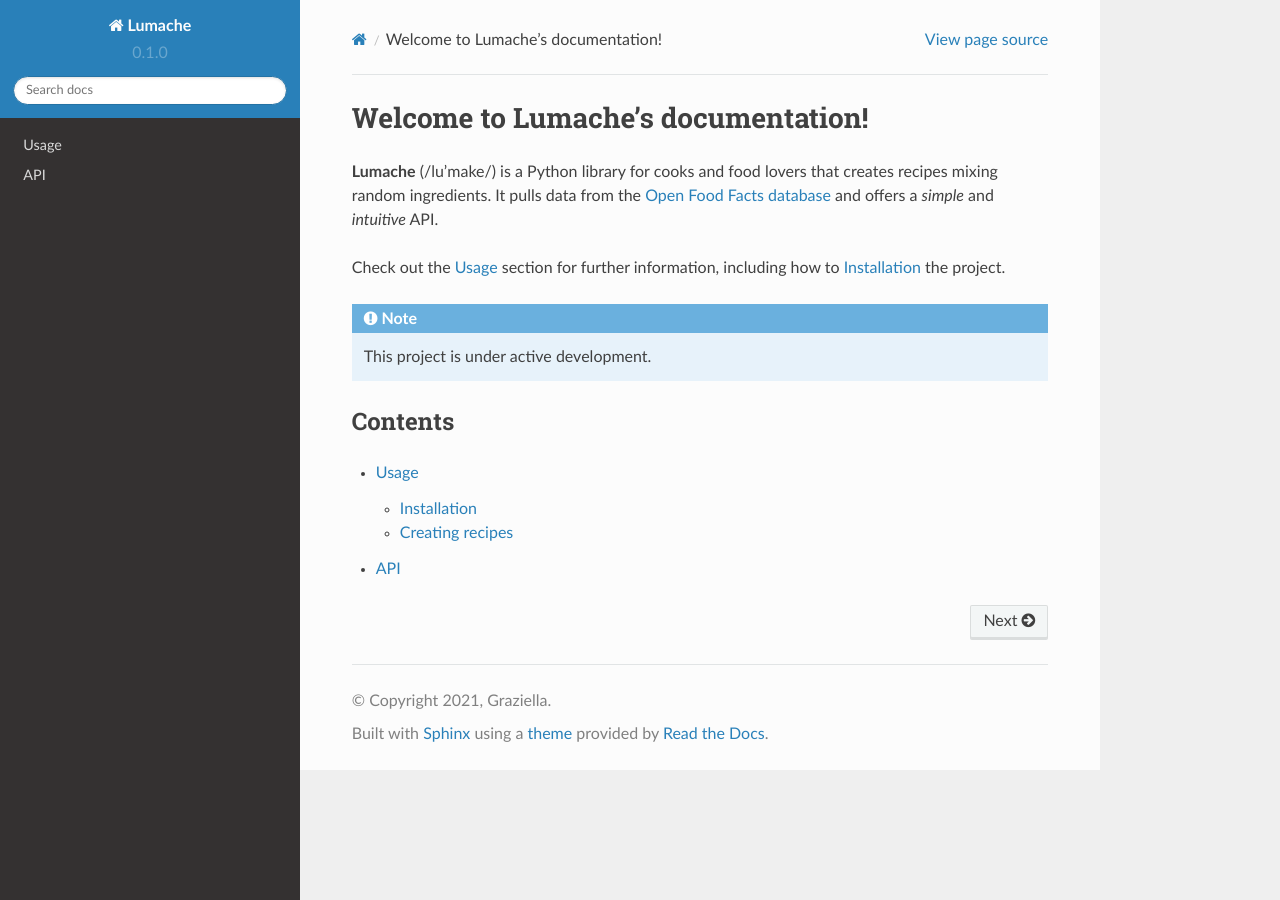
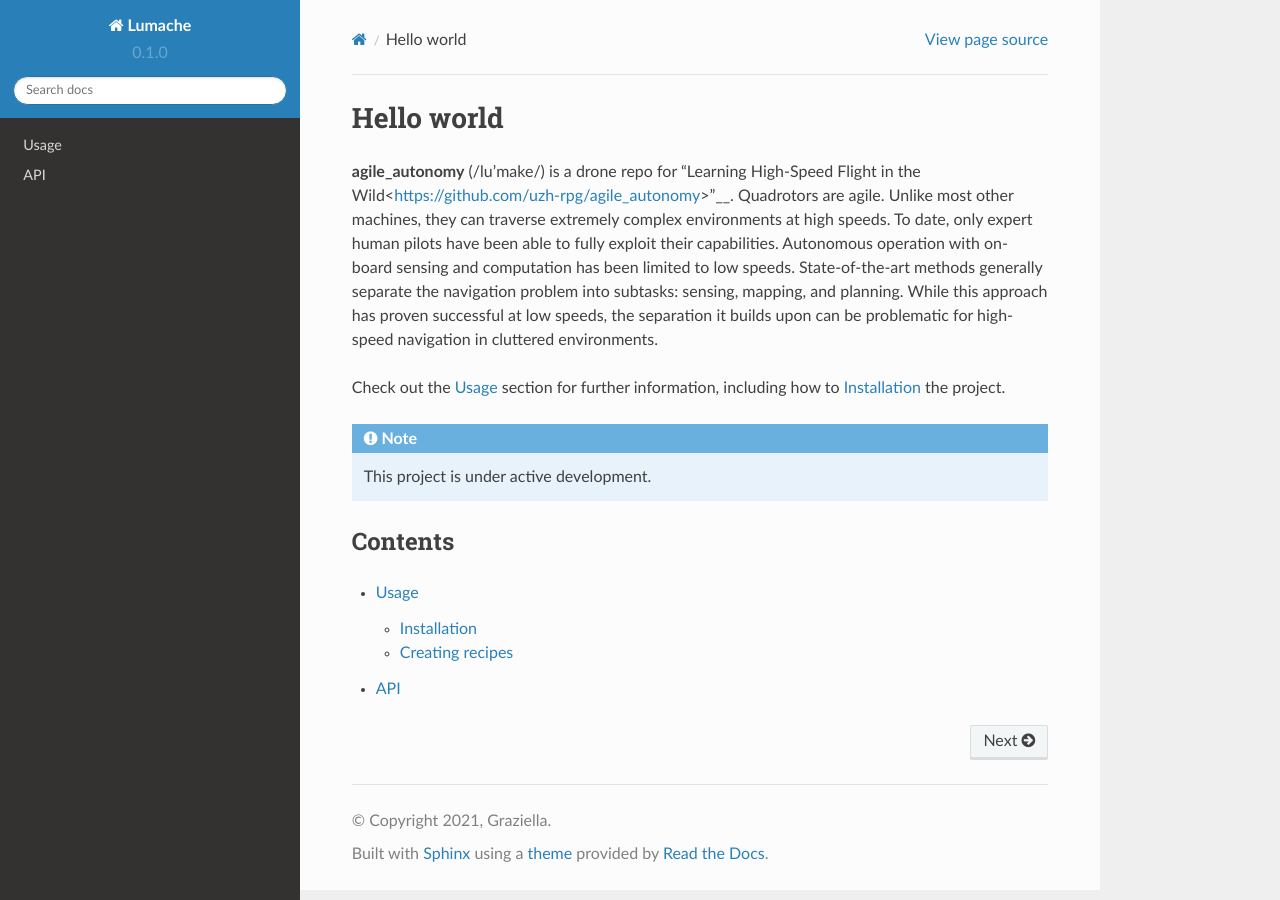
Before and after one commit to robbyQY/rqt-tutorial, a Sphinx documentation site: the page built from docs/source/index.rst, in a window 1280 px wide. Built offline with Sphinx 7.4.7 and the Read the Docs theme 2.0.0, drawn with Linux system fonts in a browser that asks for light colours.

Commit message:
Update index.rst

```diff
--- a/docs/source/index.rst
+++ b/docs/source/index.rst
@@ -1,10 +1,8 @@
-Welcome to Lumache's documentation!
+Hello world
 ===================================
 
-**Lumache** (/lu'make/) is a Python library for cooks and food lovers
-that creates recipes mixing random ingredients.
-It pulls data from the `Open Food Facts database <https://world.openfoodfacts.org/>`_
-and offers a *simple* and *intuitive* API.
+**agile_autonomy** (/lu'make/) is a drone repo for "Learning High-Speed Flight in the Wild<https://github.com/uzh-rpg/agile_autonomy>"__.
+Quadrotors are agile. Unlike most other machines, they can traverse extremely complex environments at high speeds. To date, only expert human pilots have been able to fully exploit their capabilities. Autonomous operation with on-board sensing and computation has been limited to low speeds. State-of-the-art methods generally separate the navigation problem into subtasks: sensing, mapping, and planning. While this approach has proven successful at low speeds, the separation it builds upon can be problematic for high-speed navigation in cluttered environments.
 
 Check out the :doc:`usage` section for further information, including
 how to :ref:`installation` the project.
```
